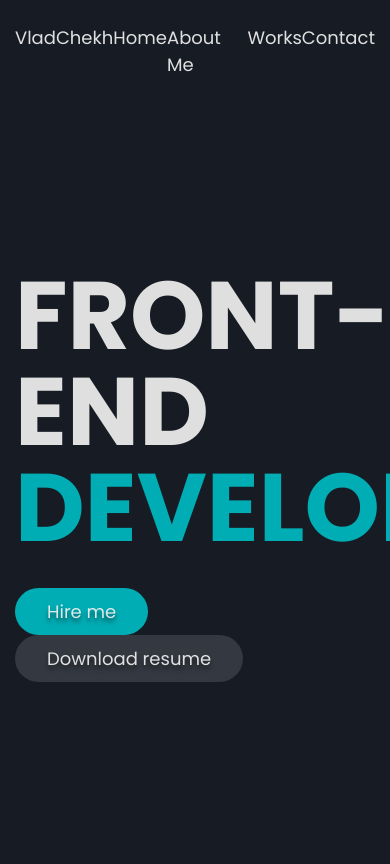
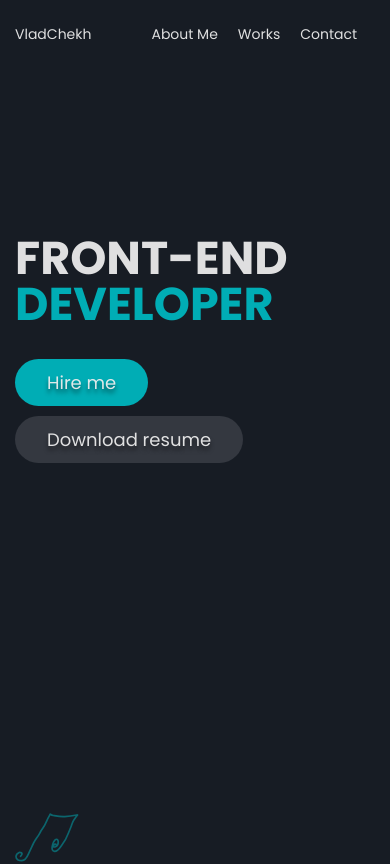
Before and after one commit to ChekhovskyiVlad/Portfolio, a React (Vite) app: page /home in a window 390 px wide. Shown: the top 864 px of the page. Built offline with nearby package versions, Linux system fonts and the light colour scheme.

Commit message:
fourty commit

```diff
--- a/src/component/Header/Header.jsx
+++ b/src/component/Header/Header.jsx
@@ -44,7 +44,7 @@ export const Header = () => {
         <div className="nav">
           <motion.div variants={headerAnimation} className="nav__logo">VladChekh</motion.div>
           <ul className="nav__list">
-           <a href="" className="nav__list-item"> <motion.li className='nav__list-item'  variants={headerAnimation}>Home</motion.li></a>
+           <a href="" className="nav__list-item"><motion.li className='nav__list-item'  variants={headerAnimation}>Home</motion.li></a>
             <motion.li className="nav__list-item" onClick={() => ScrollAbout()} variants={headerAnimation}>About Me</motion.li>
             <motion.li className="nav__list-item" onClick={() => ScrollWorks()} variants={headerAnimation}>Works</motion.li>
             <motion.li className="nav__list-item" onClick={() => ScrollContact()} variants={headerAnimation}>Contact</motion.li>
--- a/src/component/Header/Header.style.scss
+++ b/src/component/Header/Header.style.scss
@@ -9,9 +9,11 @@
         display: flex;
     }
     &__list-item{
+        white-space: nowrap;
         text-decoration: none;
         color: $general;
         list-style: none;
+        text-decoration: none;
         cursor: pointer;
         transition: all ease 0.3s;
     }
@@ -19,3 +21,37 @@
         color: $blue;
     }
 }
+
+@media (max-width:820px) {
+    .nav{
+        padding-right: 100px;
+    }
+    .nav__logo{
+        font-size: 16px;
+    }
+    .nav__list{
+        justify-content: flex-start;
+    }
+    .nav__list-item{
+        font-size: 16px;
+        padding-right: 10px;
+    }
+
+}
+
+@media (max-width:400px) {
+    .nav__list{
+    }
+    .nav__list-item{
+        font-size: 14px;
+        padding-right: 20px;
+    }
+    .nav__list-item:first-child{
+        display: none;
+    }
+    .nav__logo{
+        padding-right: 60px;
+        font-size: 14px;
+    }
+
+}
--- a/src/index.css
+++ b/src/index.css
@@ -11,7 +11,6 @@ body {
   background-color: #171C24;
   margin: 0;
   color: #eeee;
-
 }
 
 
--- a/src/pages/HomePage/HomePage.style.scss
+++ b/src/pages/HomePage/HomePage.style.scss
@@ -11,10 +11,13 @@
     }
     &__img{
         margin-left: 630px;
+
         margin-top: -80px;
-        max-width: 660px;
         position: absolute;
     }
+
+
+
     &__arrow{
         position: absolute;
         margin-top: -150px;
@@ -50,6 +53,33 @@
             color: $general;
             text-decoration: none;
         }
+    }
+}
+
+
+@media (max-width:1200px) {
+    .startpiece__title{
+        font-size: 76px;
+    }
+    .startpiece__img{
+
+    }
+}
+@media (max-width:767px) {
+    .startpiece__img{
+        display: none;
+    }
+}
+@media (max-width:410px) {
+    .startpiece__title{
+        font-size: 46px;
+    }
+    .buttons__button1{
+        padding: 3px 9px;
+        margin-bottom: 10px;
+    }
+    .buttons__button2{
+        padding: 3px 9px;
     }
 }
 
@@ -293,3 +323,20 @@
     padding-left: 10px;
     padding-top: 5px;
 }
+
+@media (max-width: 1200px) {
+    .container{
+        max-width: 970px;
+    }
+}
+@media (max-width: 992px) {
+    .container {
+        max-width: 750px;
+    }
+}
+@media (max-width: 767px) {
+    .container{
+        max-width: none;
+    }
+}
+// max-width: 100% для картинок
```
